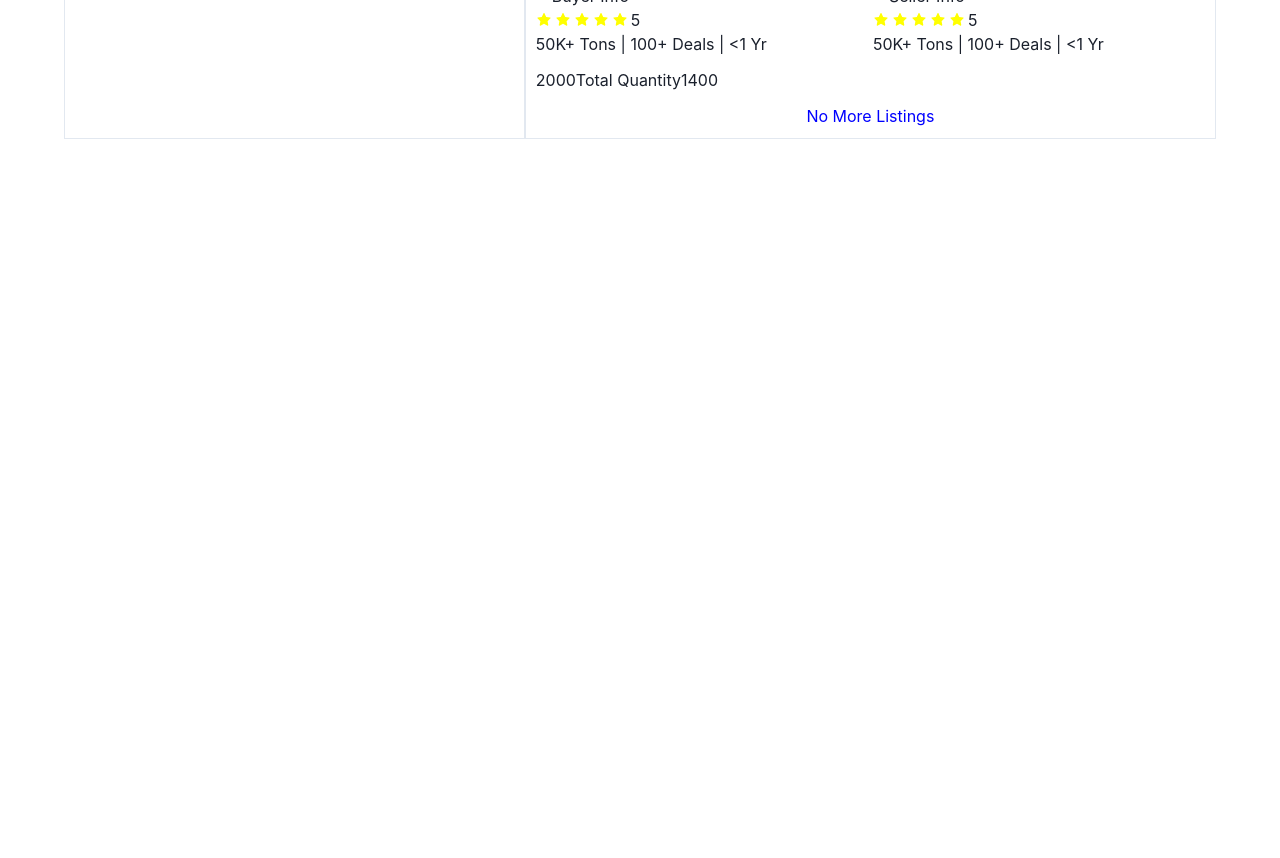
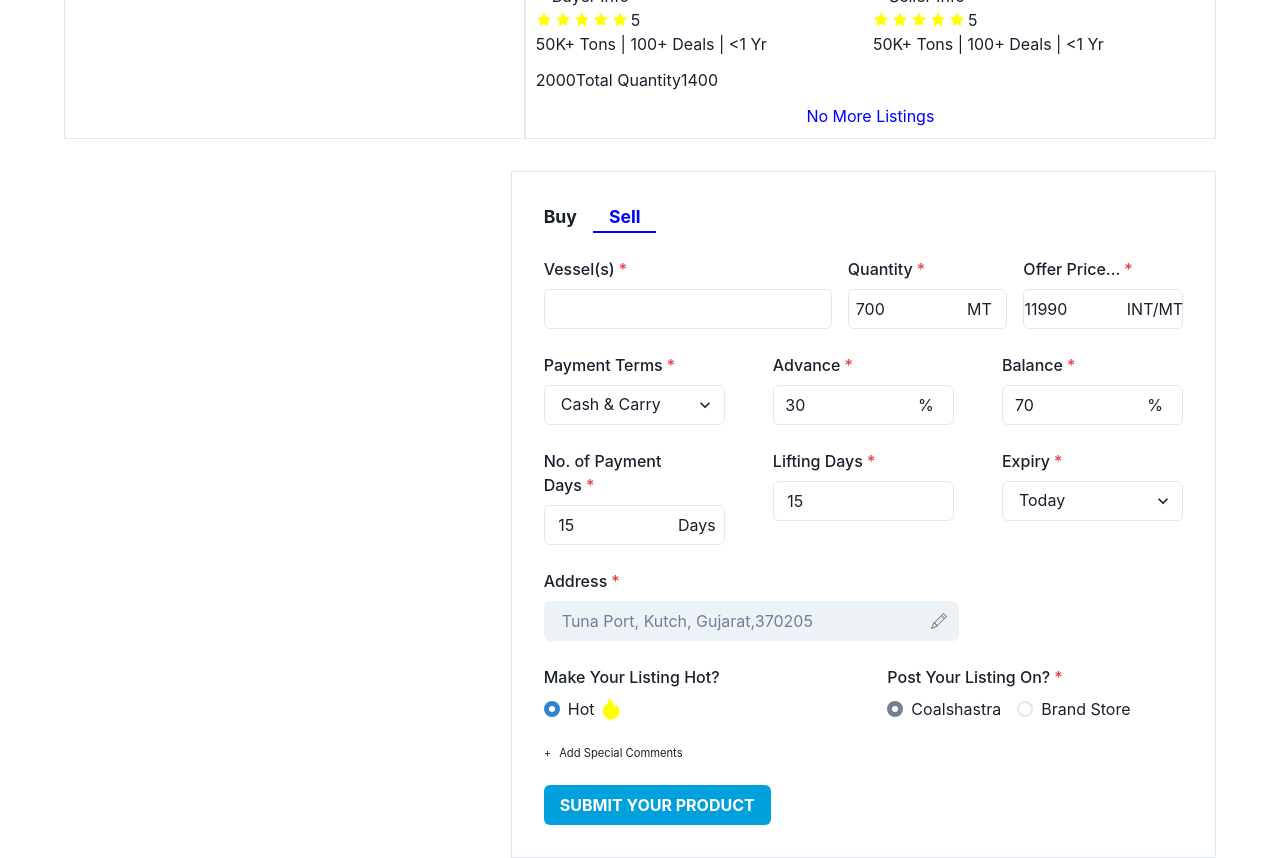
Before and after one commit to rahulkr-dev/coalshastra, a React (Vite) app: page / in a window 1280 px wide. Shown: the part 940-1798 px from the top of the page. Before the commit the page ends 1079 px from the top, so only its background shows below. Built offline with nearby package versions, Linux system fonts and the light colour scheme.

Commit message:
Form Done

```diff
--- /dev/null
+++ b/src/components/buyerAndSellerForm/BuyerAndSellerForm.jsx
@@ -0,0 +1,122 @@
+import React from "react";
+import {
+  Box,
+  Flex,
+  Text,
+  Input,
+  Select,
+  FormLabel,
+  FormControl,
+  Radio,
+  Button,
+  InputGroup,
+  InputRightElement,
+  Grid,
+} from "@chakra-ui/react";
+import SearchBox from "./SearchBox";
+import SelectBox from "./SelectBox";
+import { BsPencil } from "react-icons/bs";
+import { AiFillFire } from "react-icons/ai";
+
+const BuyerAndSellerForm = () => {
+  return (
+    <Grid
+      mt="2rem"
+      gap="1.5rem"
+      fontSize={".8rem"}
+      p="2rem"
+      borderWidth={"1px"}
+      w={{ base: "100%", md: "70%", lg: "58%" }}
+    >
+      <Flex fontSize={"1.1rem"} gap="1rem" fontWeight={"bold"}>
+        <Text>Buy</Text>
+        <Text px="1rem" borderBottom={"2px solid blue"} color="blue">
+          Sell
+        </Text>
+      </Flex>
+      {/* Ist Row */}
+      <Flex gap="1rem">
+        <FormControl isRequired>
+          <FormLabel>{`Vessel(s)`}</FormLabel>
+          <Input w="18rem" placeholder="" />
+        </FormControl>
+        <SearchBox label={"Quantity"} leftAddon={"700"} rightAddon={"MT"} />
+        <SearchBox
+          label={"Offer Price..."}
+          leftAddon={"11990"}
+          rightAddon={"INT/MT"}
+        />
+      </Flex>
+
+      {/* Second Layer */}
+      <Flex gap="3rem">
+        <SelectBox
+          label={"Payment Terms"}
+          option={["Cash & Carry", "Card", "Online"]}
+        />
+        <SearchBox label={"Advance"} leftAddon={"30"} rightAddon={"%"} />
+        <SearchBox label={"Balance"} leftAddon={"70"} rightAddon={"%"} />
+      </Flex>
+
+      {/* Third Layer */}
+      <Flex gap="3rem">
+        <SearchBox
+          label={"No. of Payment Days"}
+          leftAddon={"15"}
+          rightAddon={"Days"}
+        />
+        <SearchBox label={"Lifting Days"} leftAddon={"15"} rightAddon={""} />
+        <SelectBox label={"Expiry"} option={["Today", "Week", "Month"]} />
+      </Flex>
+
+      {/* Fourth Layer */}
+      <FormControl isRequired>
+        <FormLabel>Address</FormLabel>
+        <InputGroup w="65%" variant={"filled"}>
+          <Input type="text" placeholder="Tuna Port, Kutch, Gujarat,370205" />
+          <InputRightElement>
+            <BsPencil color="gray" />
+          </InputRightElement>
+        </InputGroup>
+      </FormControl>
+
+      {/* 5th layer */}
+      <Flex gap="3rem">
+        <FormControl>
+          <FormLabel>Make Your Listing Hot?</FormLabel>
+          <Flex gap="5px" alignItems={"center"}>
+            <Radio defaultChecked value="hot">
+              Hot
+            </Radio>
+            <AiFillFire size="1.5rem" color="yellow" />
+          </Flex>
+        </FormControl>
+        <FormControl isRequired>
+          <FormLabel>Post Your Listing On?</FormLabel>
+          <Flex gap="1rem">
+            <Radio colorScheme="gray" defaultChecked value="coalshastra">
+              Coalshastra
+            </Radio>
+            <Radio colorScheme="gray" value="brandstore">
+              Brand Store
+            </Radio>
+          </Flex>
+        </FormControl>
+      </Flex>
+
+      {/* 6th Layer */}
+
+      <Text fontSize={".7rem"}>
+        <Text as="span" mr="8px">
+          +
+        </Text>
+        Add Special Comments
+      </Text>
+
+      {/* 7th layer */}
+      <Button fontWeight={"bold"} textTransform={"uppercase"} w="max-content" colorScheme="linkedin">{"Submit Your Product"}</Button>
+    </Grid>
+  );
+};
+
+export default BuyerAndSellerForm;
--- /dev/null
+++ b/src/components/buyerAndSellerForm/SearchBox.jsx
@@ -0,0 +1,29 @@
+import {
+  FormControl,
+  FormLabel,
+  InputGroup,
+  Text,
+  InputLeftElement,
+  InputRightElement,
+  Input,
+} from "@chakra-ui/react";
+import React from "react";
+
+const SearchBox = ({ label, leftAddon, rightAddon }) => {
+  return (
+    <FormControl isRequired>
+      <FormLabel>{label}</FormLabel>
+      <InputGroup>
+        <InputLeftElement pointerEvents="none">
+          <Text pl="5px">{leftAddon}</Text>
+        </InputLeftElement>
+        <Input type="text" placeholder="" />
+        <InputRightElement pr="1rem">
+          <Text >{rightAddon}</Text>
+        </InputRightElement>
+      </InputGroup>
+    </FormControl>
+  );
+};
+
+export default SearchBox;
--- /dev/null
+++ b/src/components/buyerAndSellerForm/SelectBox.jsx
@@ -0,0 +1,17 @@
+import { FormControl, FormLabel, Select } from "@chakra-ui/react";
+import React from "react";
+
+const SelectBox = ({ label, option }) => {
+  return (
+    <FormControl isRequired>
+      <FormLabel>{label}</FormLabel>
+      <Select>
+        {option.map((data, _i) => (
+          <option key={_i}>{data}</option>
+        ))}
+      </Select>
+    </FormControl>
+  );
+};
+
+export default SelectBox;
--- a/src/components/contactAndPriceContainer/StartCollection.jsx
+++ b/src/components/contactAndPriceContainer/StartCollection.jsx
@@ -7,7 +7,7 @@ const StartCollection = ({rating}) => {
     <Flex alignItems={"center"} gap="3px">
         {
             arr.map((item,_i)=>(
-                <AiFillStar color="yellow" />
+                <AiFillStar key={_i} color="yellow" />
             ))
         }
         <Text>{rating}</Text>
--- a/src/pages/HomePage.jsx
+++ b/src/pages/HomePage.jsx
@@ -1,9 +1,10 @@
 import React from "react";
 import Navbar from "../components/navbar/Navbar";
-import { Box } from "@chakra-ui/react";
+import { Box,Flex } from "@chakra-ui/react";
 import MarketTab from "../components/marketTab/MarketTab";
 import SerarchFilterContainer from "../components/searchFilterContainer/SerarchFilterContainer";
 import ContactAndPriceContainer from "./../components/contactAndPriceContainer/ContactAndPriceContainer";
+import BuyerAndSellerForm from "../components/buyerAndSellerForm/BuyerAndSellerForm";
 const HomePage = () => {
   return (
     <Box>
@@ -11,6 +12,9 @@ const HomePage = () => {
       <MarketTab />
       <SerarchFilterContainer />
       <ContactAndPriceContainer />
+      <Flex pr={{base:"10px",md:"5%"}} justifyContent={"flex-end"} >
+        <BuyerAndSellerForm />
+      </Flex>
     </Box>
   );
 };
```
